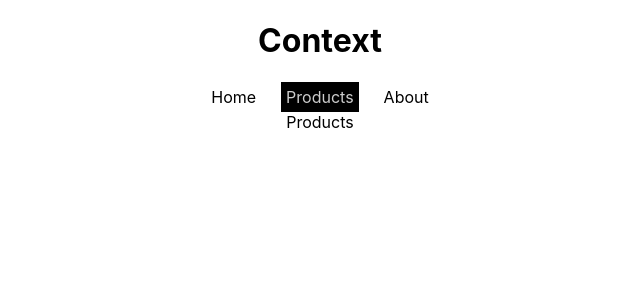
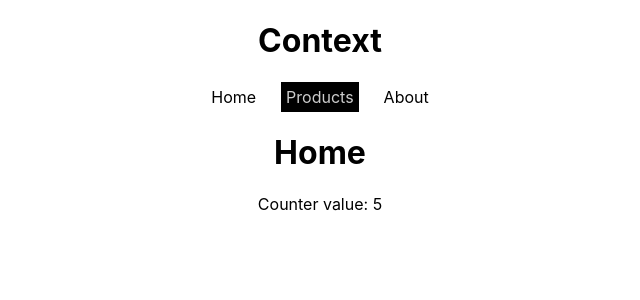
Before and after one commit to rafalebre/context, a React (Create React App) app: page /products in a window 1280 px wide. Shown: the top 300 px of the page, without its empty margins (320-960 px from the left). Built offline with nearby package versions, Linux system fonts and the light colour scheme.

Commit message:
Aula 111 - Alterando contexto

```diff
--- /dev/null
+++ b/src/components/ChangeCounter.js
@@ -0,0 +1,19 @@
+// 3 - alterando contexto
+import { useContext } from "react";
+
+import { CounterContext } from "../context/CounterContext";
+
+
+const ChangeCounter = () => {
+    const { counter,setCounter } = useContext(CounterContext)
+
+  return (
+    <div>
+        <button onClick={() => setCounter(counter + 1)}>
+            Add value to counter
+            </button>
+    </div>
+  )
+}
+
+export default ChangeCounter;
--- a/src/pages/About.js
+++ b/src/pages/About.js
@@ -1,6 +1,15 @@
+import { useContext } from "react";
+import { CounterContext } from "../context/CounterContext";
+
+
 const About = () => {
+  const {counter} = useContext(CounterContext)
+
   return (
-    <div>About</div>
+    <div>
+      <h1>Home</h1>
+      <p>Counter value: {counter}</p>
+    </div>
   )
 }
 
--- a/src/pages/Home.js
+++ b/src/pages/Home.js
@@ -1,6 +1,7 @@
 import { useContext } from "react";
 
 import {CounterContext} from "../context/CounterContext";
+import ChangeCounter from "../components/ChangeCounter";
 
 const Home = () => {
   const { counter } = useContext(CounterContext);
@@ -8,7 +9,9 @@
   return (
     <div>
       <h1>Home</h1>
-      <p>Counter value {counter}</p>
+      <p>Counter value: {counter}</p>
+      {/* 3 - alterando valor do contexto */}
+      <ChangeCounter />
     </div>
   )
 }
--- a/src/pages/Products.js
+++ b/src/pages/Products.js
@@ -1,6 +1,15 @@
+import { useContext } from "react";
+import { CounterContext } from "../context/CounterContext";
+
 const Products = () => {
+  const {counter} = useContext(CounterContext)
+
+
   return (
-    <div>Products</div>
+      <div>
+        <h1>Home</h1>
+        <p>Counter value: {counter}</p>
+      </div>
   )
 }
 
```
